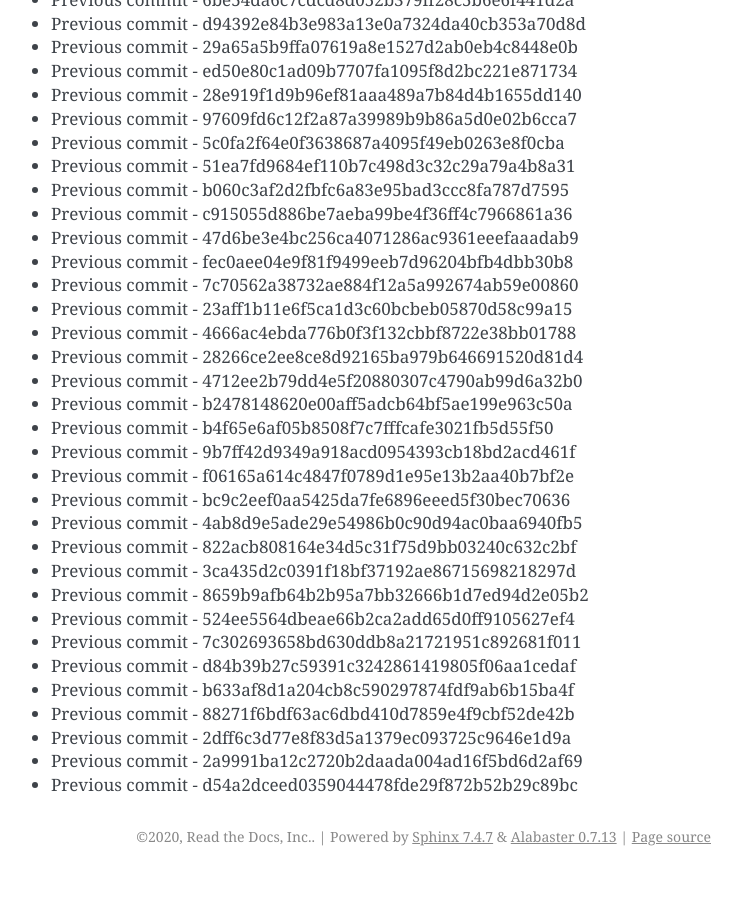
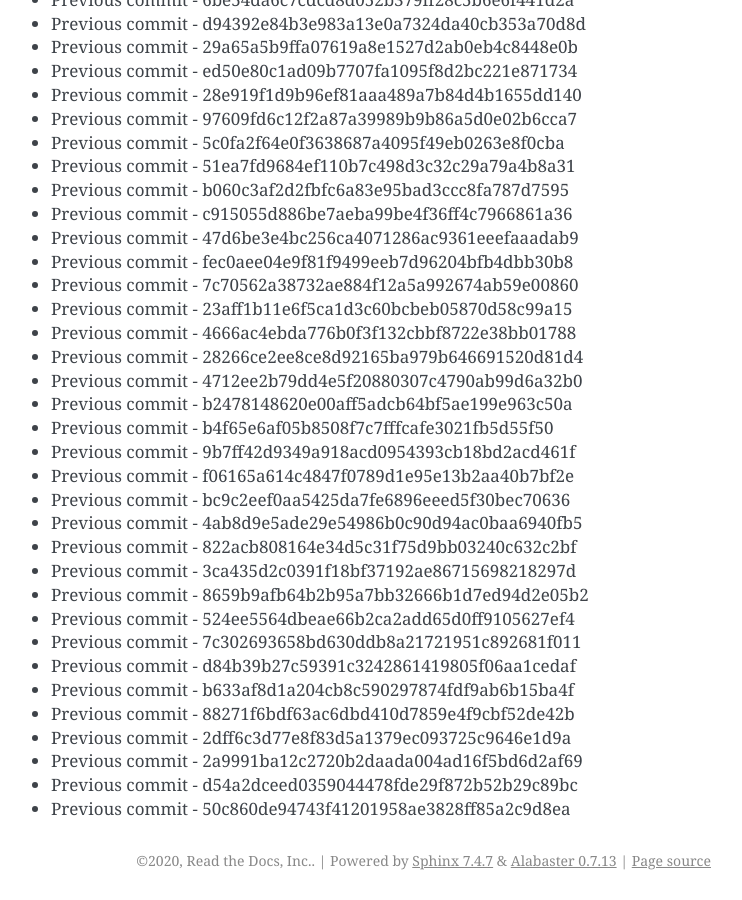
Before and after one commit to readthedocs/rtd-git-stresstest, a Sphinx documentation site: the page built from docs/updates.rst, in a window 1280 px wide and 900 px high, scrolled down 80399 px. Shown: the whole window, without its empty margins (399-1141 px from the left). Built offline with Sphinx 7.4.7, drawn with Linux system fonts in a browser that asks for light colours; before the commit the page ends 81275 px from its top, so only the background shows below that.

Commit message:
Generating commit from previous: 50c860de94743f41201958ae3828ff85a2c9d8ea

```diff
--- a/docs/updates.rst
+++ b/docs/updates.rst
@@ -3410,3 +3410,4 @@ It can be tested for any performance characteristics.
 * Previous commit - 2dff6c3d77e8f83d5a1379ec093725c9646e1d9a
 * Previous commit - 2a9991ba12c2720b2daada004ad16f5bd6d2af69
 * Previous commit - d54a2dceed0359044478fde29f872b52b29c89bc
+* Previous commit - 50c860de94743f41201958ae3828ff85a2c9d8ea
```
